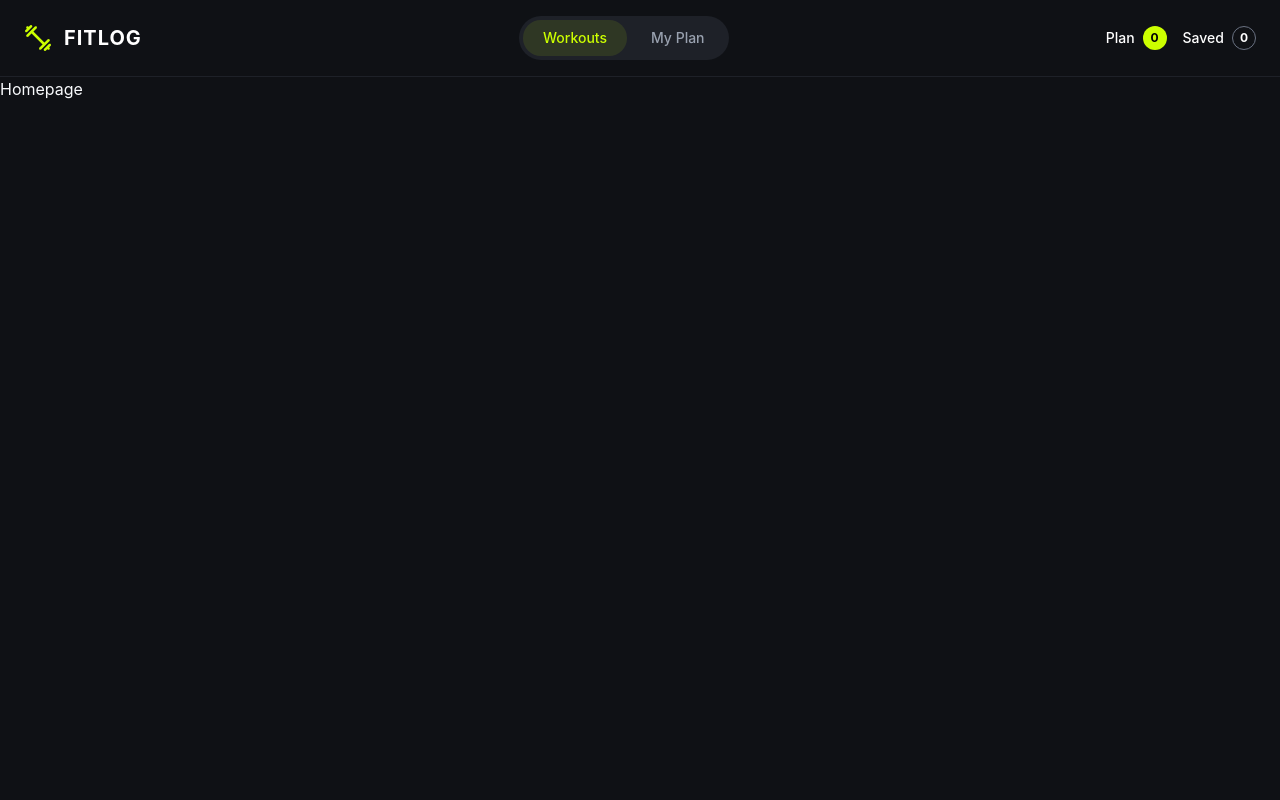
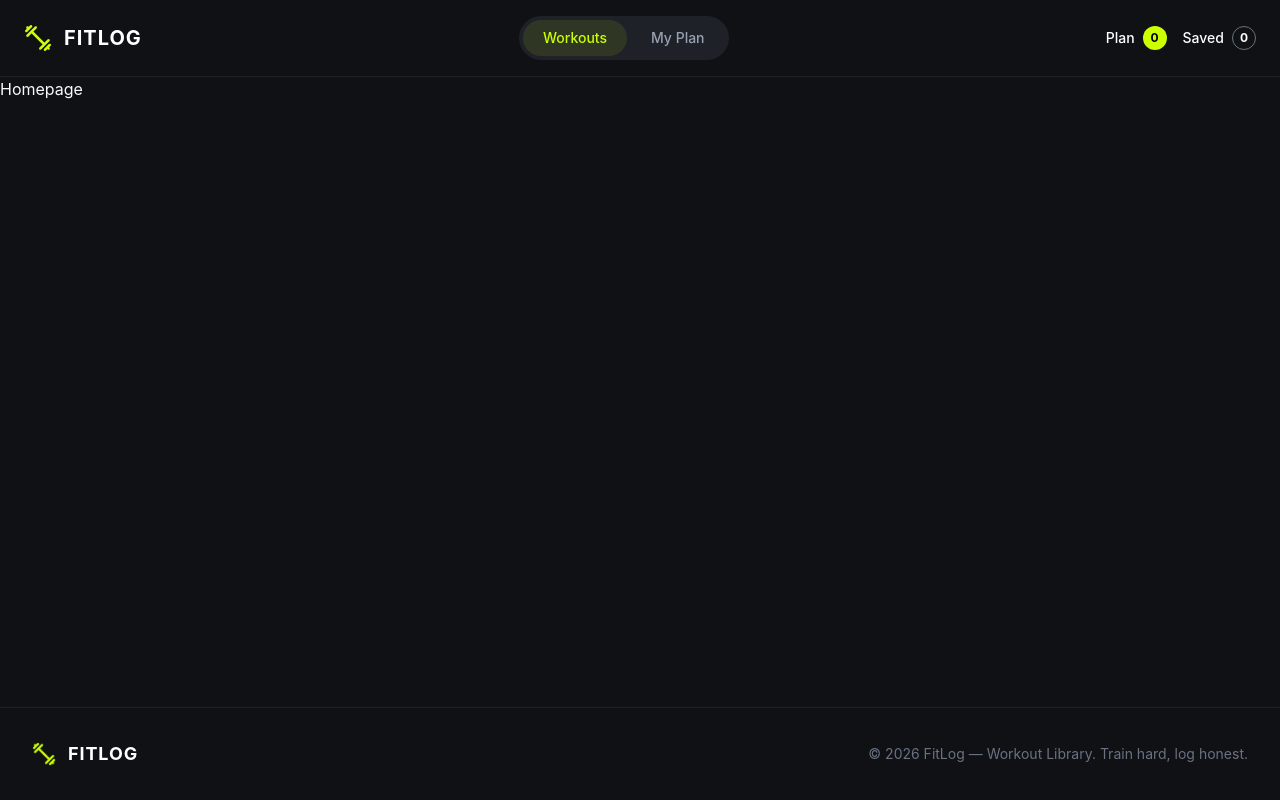
Before and after one commit to Maruf-Ahmed-11/fitlog-app-a6, a Next.js app: page / in a window 1280 px wide. Built offline with nearby package versions, Linux system fonts and the light colour scheme.

Commit message:
Footer fixed

```diff
--- a/src/components/layout/Footer.tsx
+++ b/src/components/layout/Footer.tsx
@@ -1,11 +1,26 @@
-import React from 'react';
+import Image from "next/image";
 
-const Footer = () => {
-    return (
-        <div>
+import logo from "@/assets/logo.png";
 
-        </div>
-    );
-};
+export default function Footer() {
+  return (
+    <footer className="flex flex-col md:flex-row items-center justify-between px-8 py-8 bg-[#0f1115] border-t border-[#1e2128] text-sm text-gray-500">
+      {/* Left: Brand Logo */}
+      <div className="flex items-center gap-3 text-lg font-bold tracking-wider text-white mb-4 md:mb-0">
+        <Image
+          src={logo}
+          alt="FitLog Logo"
+          width={24}
+          height={24}
+          className="object-contain"
+        />
+        FITLOG
+      </div>
 
-export default Footer;
+      {/* Right: Copyright */}
+      <p>
+        © 2026 FitLog — Workout Library. Train hard, log honest.
+      </p>
+    </footer>
+  );
+}
--- a/src/components/layout/Navbar.tsx
+++ b/src/components/layout/Navbar.tsx
@@ -4,7 +4,6 @@ import Link from "next/link";
 import Image from "next/image";
 import { usePathname } from "next/navigation";
 
-// Adjust this import path or extension based on exactly where your logo is inside src/assets
 import logo from "@/assets/logo.png";
 
 export default function Navbar() {
@@ -32,7 +31,7 @@ export default function Navbar() {
           href="/"
           className={`text-sm font-medium px-5 py-2 rounded-full transition-all ${
             pathname === "/"
-              ? "bg-[#ccff00]/10 text-[#ccff00]" // 10% opacity accent background + accent text
+              ? "bg-[#ccff00]/10 text-[#ccff00]"
               : "text-gray-400 hover:text-white"
           }`}
         >
```
